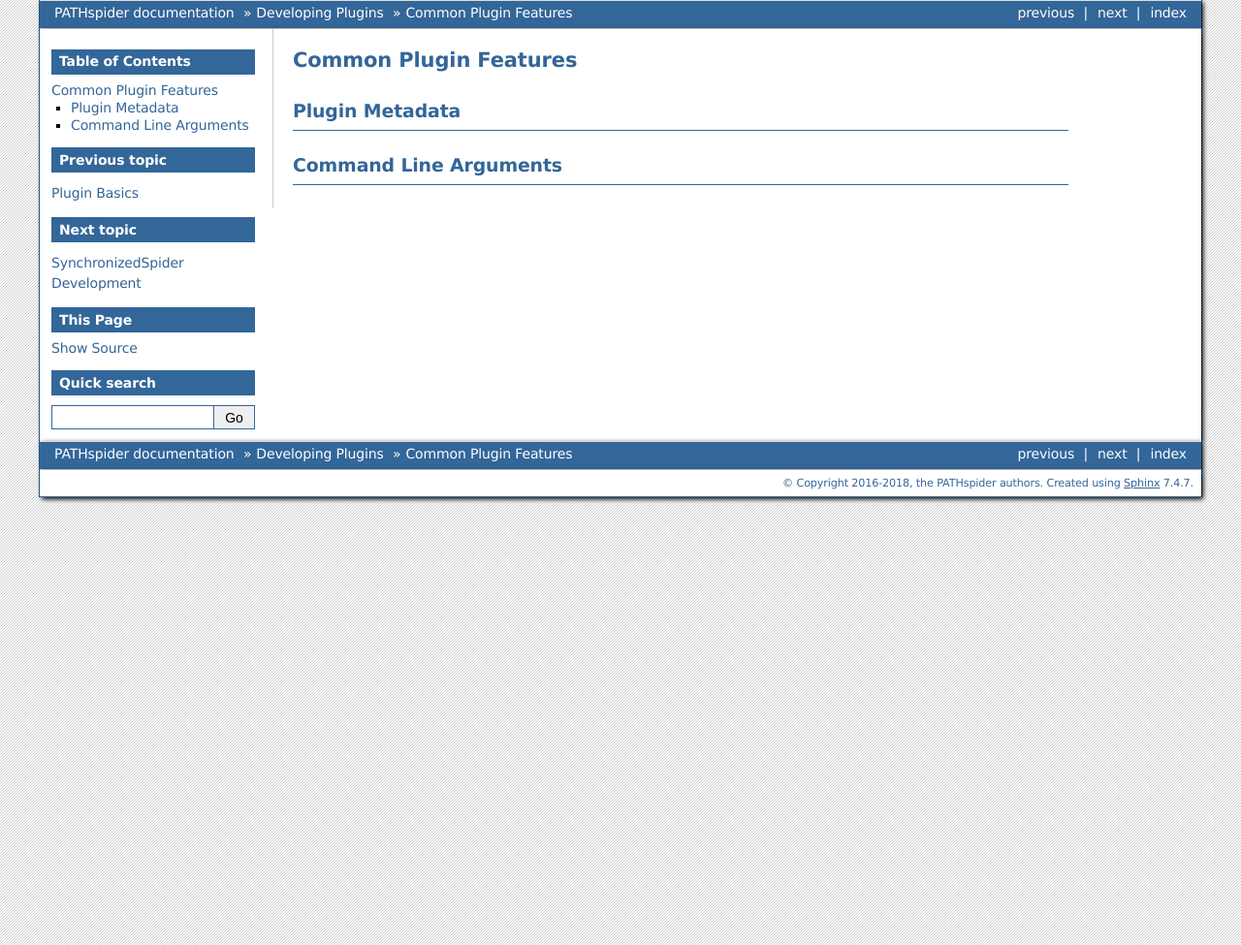
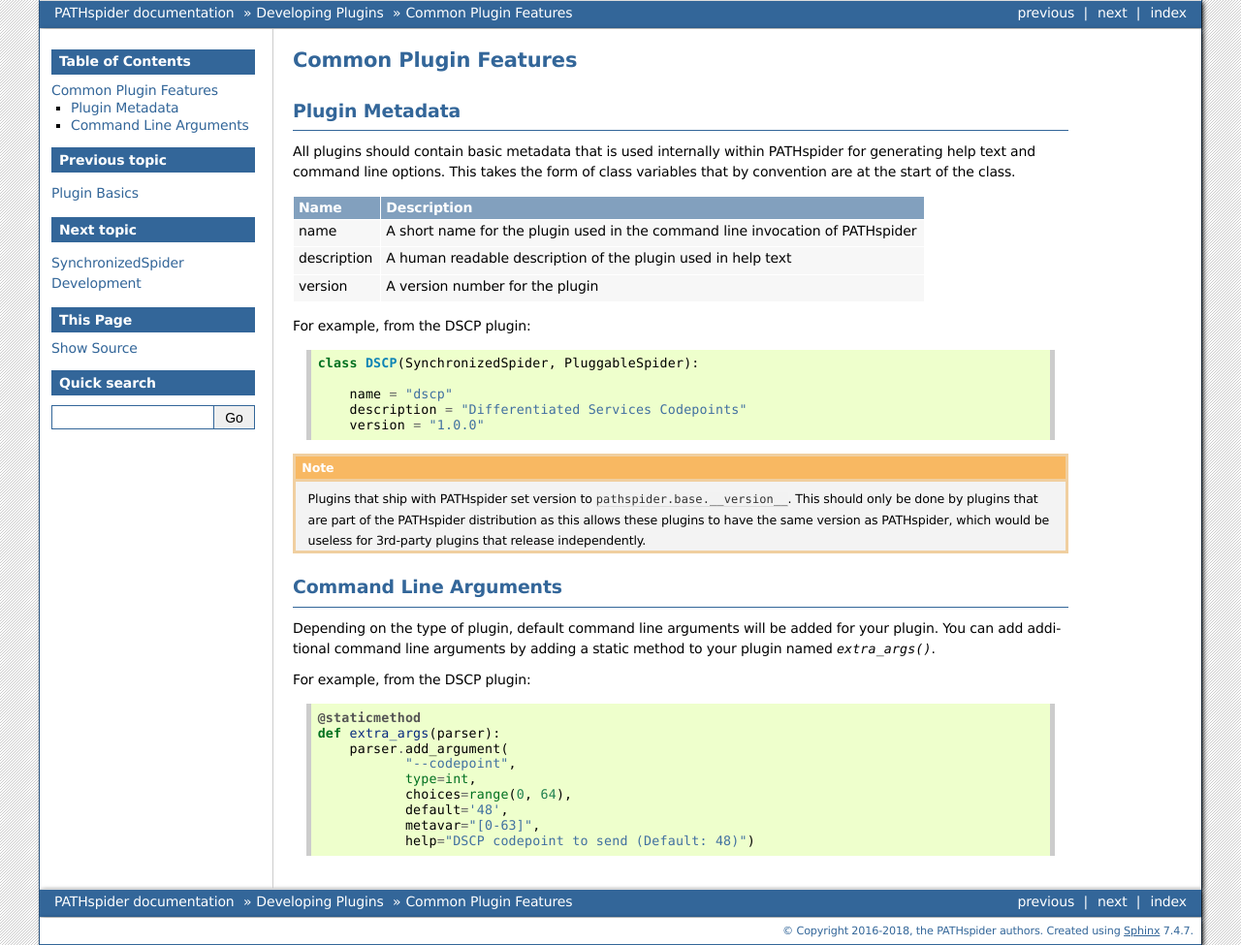
Before and after one commit to mami-project/pathspider, a Sphinx documentation site: the page built from doc/plugindev/common.rst, in a window 1280 px wide. Shown: the whole page at 97% size. Built offline with Sphinx 7.4.7, drawn with Linux system fonts in a browser that asks for light colours; the version number could not be read and is left out.

Commit message:
doc: Update common plugin documentation for 2.0

```diff
--- a/doc/plugindev/common.rst
+++ b/doc/plugindev/common.rst
@@ -4,5 +4,55 @@
 Plugin Metadata
 ---------------
 
+All plugins should contain basic metadata that is used internally within
+PATHspider for generating help text and command line options. This takes the
+form of class variables that by convention are at the start of the class.
+
++-------------+-----------------------------------------------+
+| Name        | Description                                   |
++=============+===============================================+
+| name        | A short name for the plugin used in the       |
+|             | command line invocation of PATHspider         |
++-------------+-----------------------------------------------+
+| description | A human readable description of the plugin    |
+|             | used in help text                             |
++-------------+-----------------------------------------------+
+| version     | A version number for the plugin               |
++-------------+-----------------------------------------------+
+
+For example, from the DSCP plugin:
+
+.. code-block:: python
+
+ class DSCP(SynchronizedSpider, PluggableSpider):
+
+     name = "dscp"
+     description = "Differentiated Services Codepoints"
+     version = "1.0.0"
+
+.. note:: Plugins that ship with PATHspider set version to
+          ``pathspider.base.__version__``. This should only be done by plugins
+          that are part of the PATHspider distribution as this allows these
+          plugins to have the same version as PATHspider, which would be
+          useless for 3rd-party plugins that release independently.
+
 Command Line Arguments
 ----------------------
+
+Depending on the type of plugin, default command line arguments will be added
+for your plugin. You can add additional command line arguments by adding
+a static method to your plugin named `extra_args()`.
+
+For example, from the DSCP plugin:
+
+.. code-block:: python
+
+ @staticmethod
+ def extra_args(parser):
+     parser.add_argument(
+            "--codepoint",
+            type=int,
+            choices=range(0, 64),
+            default='48',
+            metavar="[0-63]",
+            help="DSCP codepoint to send (Default: 48)")
```
